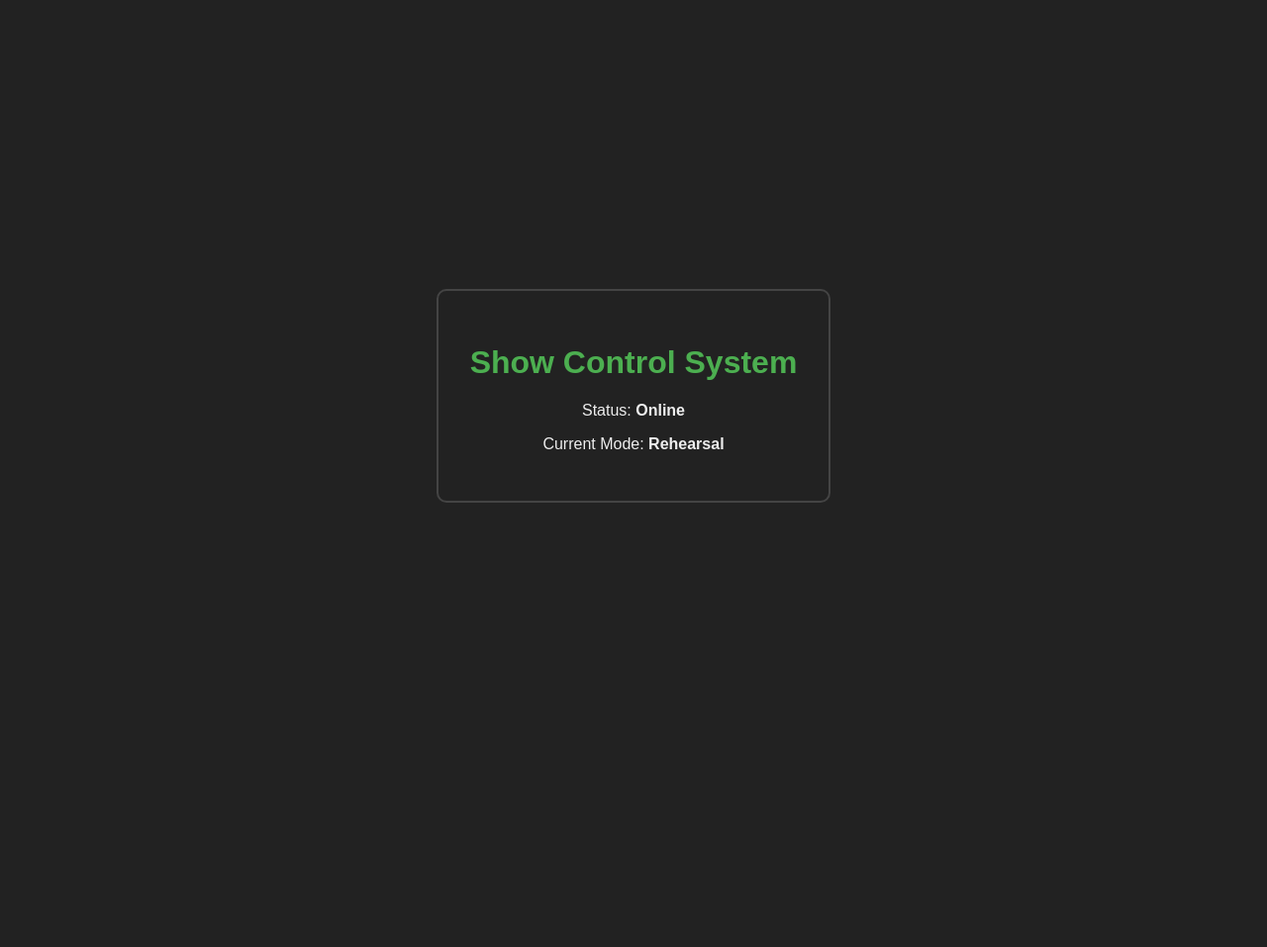
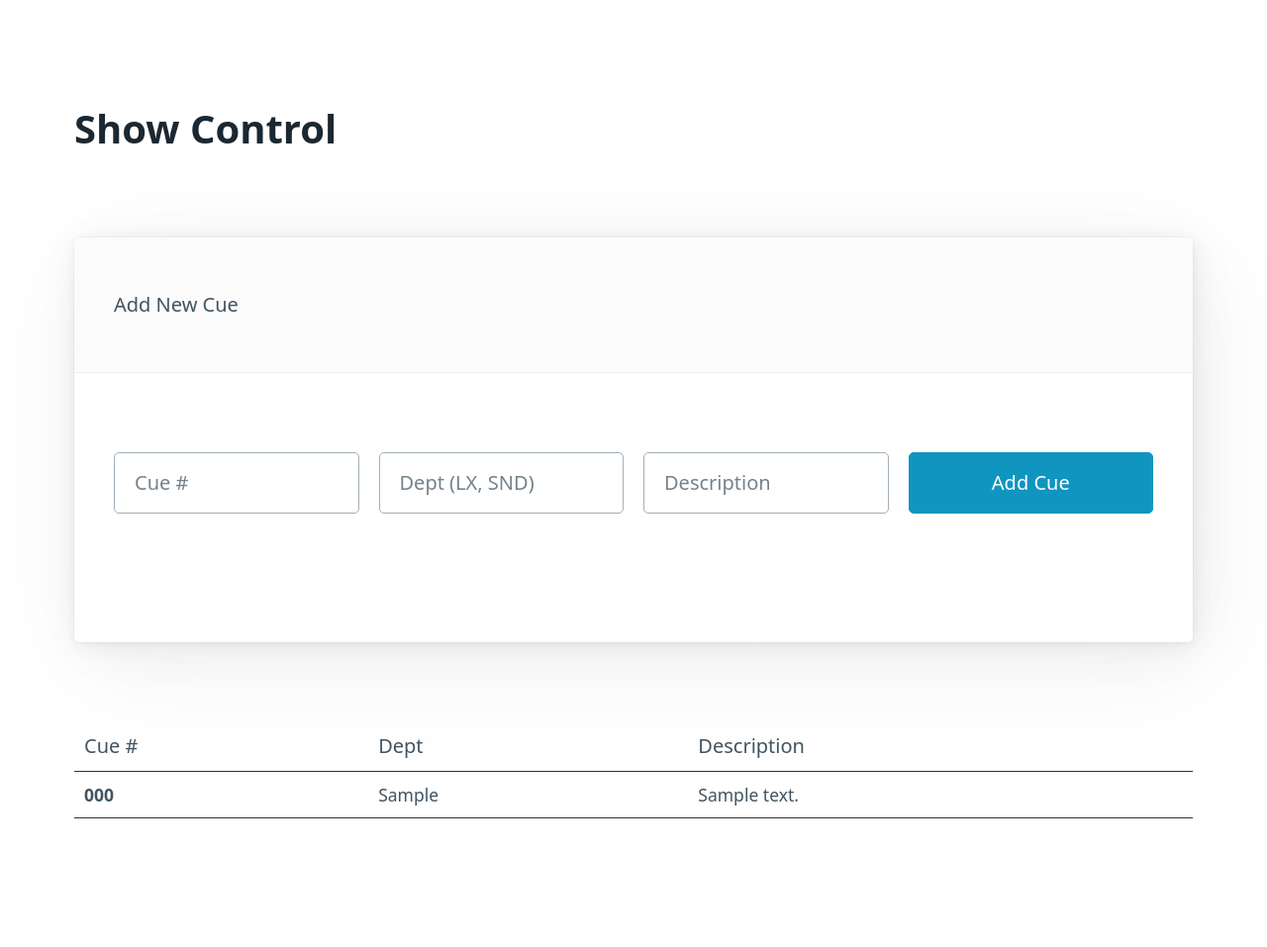
Before and after one commit to echang1/calcuelator, a FastAPI app: page / in a window 1280 px wide. Shown: the whole page at 99% size. Before the commit the page ends 508 px from the top, so only its background shows below. Run offline with FastAPI, Linux system fonts and the light colour scheme; tables that the repository leaves empty hold one stand-in row (values such as "Sample post").

Commit message:
Phase 1, Step 2

```diff
--- /dev/null
+++ b/database.py
@@ -0,0 +1,17 @@
+from sqlmodel import SQLModel, create_engine, Session
+
+# This creates a file named 'show.db' in your folder
+sqlite_file_name = "show.db"
+sqlite_url = f"sqlite:///{sqlite_file_name}"
+
+# check_same_thread=False is needed only for SQLite
+engine = create_engine(sqlite_url, connect_args={"check_same_thread": False})
+
+def create_db_and_tables():
+    """Creates the database file and tables if they don't exist."""
+    SQLModel.metadata.create_all(engine)
+
+def get_session():
+    """Dependency: Yields a database session to use in a request."""
+    with Session(engine) as session:
+        yield session
--- a/main.py
+++ b/main.py
@@ -1,24 +1,40 @@
-from fastapi import FastAPI, Request
+from fastapi import FastAPI, Request, Depends, Form
 from fastapi.templating import Jinja2Templates
 from fastapi.staticfiles import StaticFiles
+from fastapi.responses import RedirectResponse
+from sqlmodel import Session, select
+from database import create_db_and_tables, get_session
+from models import Cue
 
 app = FastAPI()
 
-# Tell FastAPI where to find HTML templates
 templates = Jinja2Templates(directory="templates")
 
-# (Optional) Tell FastAPI where to find static files like CSS
-# app.mount("/static", StaticFiles(directory="static"), name="static")
+# 1. Run this when the app starts
+@app.on_event("startup")
+def on_startup():
+    create_db_and_tables()
 
+# 2. View Cues (Read)
 @app.get("/")
-async def read_root(request: Request):
-    """
-    This function runs when you go to http://localhost:8000/
-    It renders the index.html template.
-    """
-    return templates.TemplateResponse("index.html", {"request": request, "message": "Show Control System"})
+async def read_root(request: Request, session: Session = Depends(get_session)):
+    # Fetch all cues from the database
+    cues = session.exec(select(Cue)).all()
+    return templates.TemplateResponse("index.html", {"request": request, "cues": cues})
+
+# 3. Add a Cue (Create) - A temporary way to add data
+@app.post("/cues")
+async def create_cue(
+    number: str = Form(...),
+    description: str = Form(...),
+    department: str = Form(...),
+    session: Session = Depends(get_session)
+):
+    new_cue = Cue(number=number, description=description, department=department)
+    session.add(new_cue)
+    session.commit()
+    return RedirectResponse(url="/", status_code=303)
 
 if __name__ == "__main__":
     import uvicorn
-    # Run the app on host 0.0.0.0 (accessible on network) and port 8000
     uvicorn.run(app, host="0.0.0.0", port=8000)
--- a/templates/index.html
+++ b/templates/index.html
@@ -4,31 +4,47 @@
     <meta charset="UTF-8">
     <meta name="viewport" content="width=device-width, initial-scale=1.0">
     <title>Stage Manager App</title>
+    <link rel="stylesheet" href="https://cdn.jsdelivr.net/npm/@picocss/pico@1/css/pico.min.css">
     <style>
-        body {
-            font-family: sans-serif;
-            background-color: #222; /* Dark mode base */
-            color: #eee;
-            display: flex;
-            justify-content: center;
-            align-items: center;
-            height: 100vh;
-            margin: 0;
-        }
-        .container {
-            text-align: center;
-            border: 2px solid #444;
-            padding: 2rem;
-            border-radius: 10px;
-        }
-        h1 { color: #4CAF50; } /* Green for "Go" vibes */
+        body { padding: 20px; }
+        .cue-table { width: 100%; border-collapse: collapse; }
+        th, td { padding: 10px; border-bottom: 1px solid #333; }
     </style>
 </head>
 <body>
-    <div class="container">
-        <h1>{{ message }}</h1>
-        <p>Status: <strong>Online</strong></p>
-        <p>Current Mode: <strong>Rehearsal</strong></p>
-    </div>
+    <main class="container">
+        <h1>Show Control</h1>
+
+        <article>
+            <header>Add New Cue</header>
+            <form action="/cues" method="post">
+                <div class="grid">
+                    <input type="text" name="number" placeholder="Cue #" required>
+                    <input type="text" name="department" placeholder="Dept (LX, SND)" required>
+                    <input type="text" name="description" placeholder="Description" required>
+                    <button type="submit">Add Cue</button>
+                </div>
+            </form>
+        </article>
+
+        <table class="cue-table">
+            <thead>
+                <tr>
+                    <th>Cue #</th>
+                    <th>Dept</th>
+                    <th>Description</th>
+                </tr>
+            </thead>
+            <tbody>
+                {% for cue in cues %}
+                <tr>
+                    <td><strong>{{ cue.number }}</strong></td>
+                    <td>{{ cue.department }}</td>
+                    <td>{{ cue.description }}</td>
+                </tr>
+                {% endfor %}
+            </tbody>
+        </table>
+    </main>
 </body>
 </html>
```
Also changed, not shown: models.py (added, +10 -0 lines), 1 other file.
